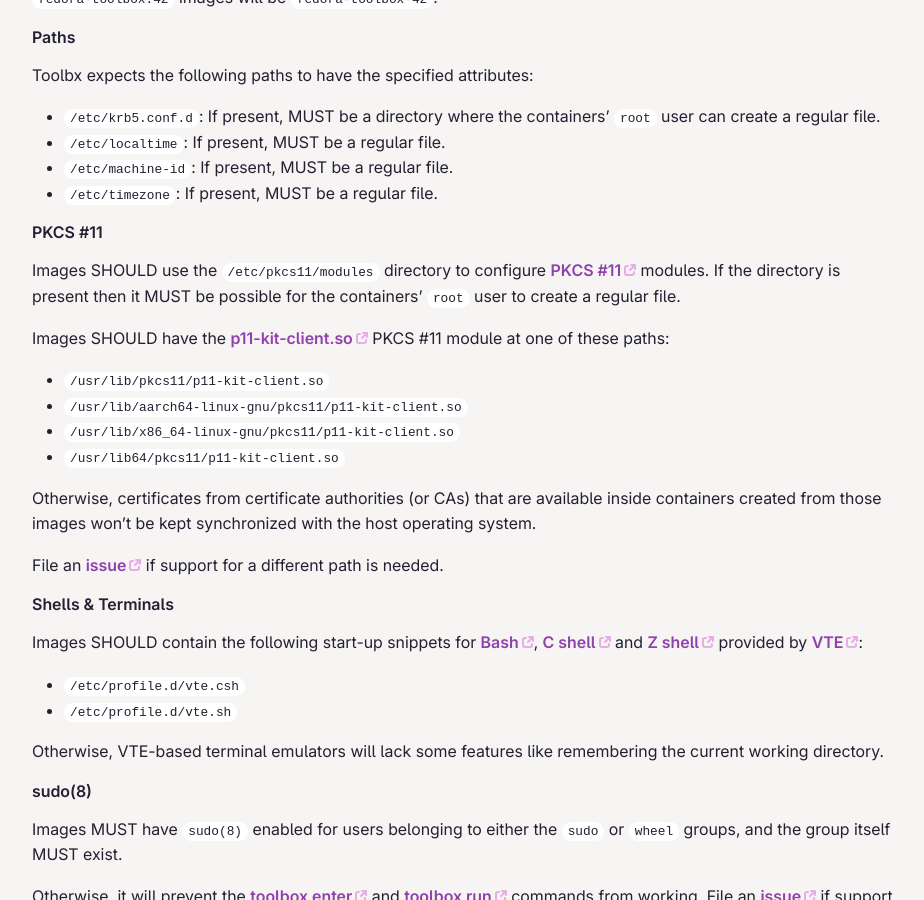
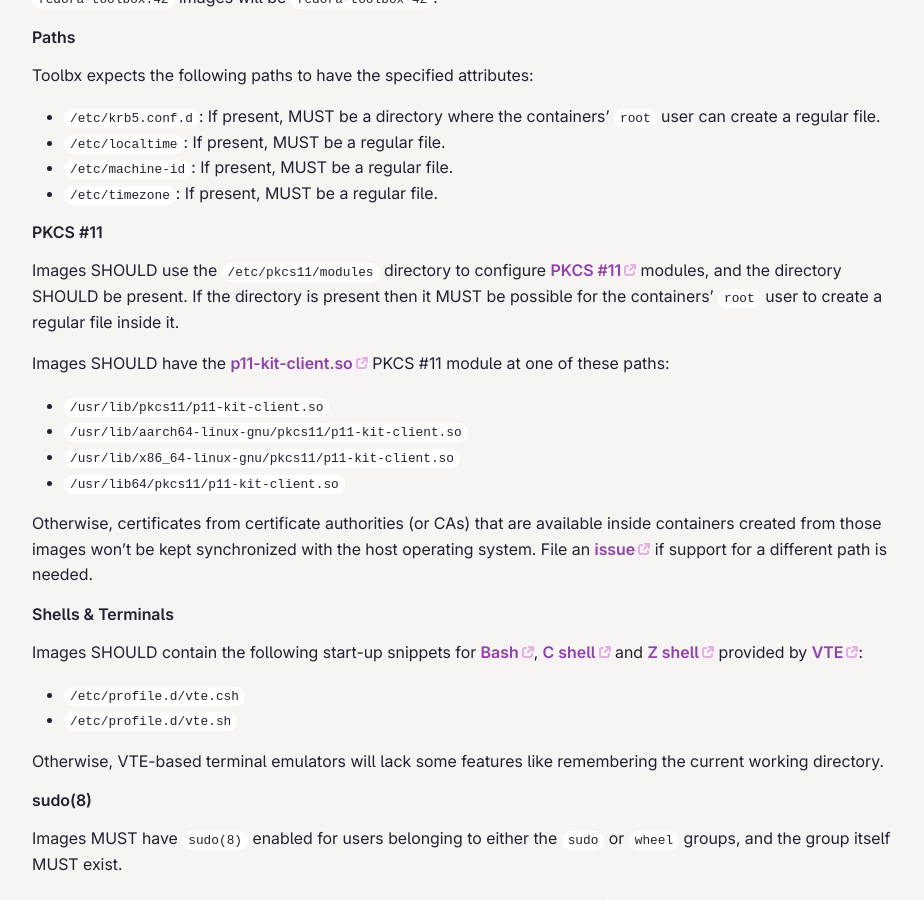
Before and after one commit to containers/containertoolbx.org, a Jekyll site: the page built from doc.md, in a window 1280 px wide and 900 px high, scrolled down 6199 px. Shown: the whole window, without its empty margins (176-1100 px from the left). Built offline with Jekyll 4.4.1, drawn with Linux system fonts in a browser that asks for light colours.

Commit message:
Tweak the text in the PKCS #11 sub-section for clarity and consistency
It wasn't clear if the /etc/pkcs11/modules directory should be present
if the images are configured to use it and that it should be possible to
create a file inside it.

There's no need to put the suggestion for filing an issue in a separate
paragraph.  Combining the paragraph shortens the text and structures it
as elsewhere.

Fallout from 8f8bf407e416bb6e36751161acf20180e3c6d1e8

https://github.com/containers/toolbox/issues/1606

```diff
--- a/doc.md
+++ b/doc.md
@@ -227,7 +227,7 @@
 
 #### PKCS #11
 
-Images SHOULD use the `/etc/pkcs11/modules` directory to configure [PKCS #11](https://en.wikipedia.org/wiki/PKCS_11) modules. If the directory is present then it MUST be possible for the containers' `root` user to create a regular file.
+Images SHOULD use the `/etc/pkcs11/modules` directory to configure [PKCS #11](https://en.wikipedia.org/wiki/PKCS_11) modules, and the directory SHOULD be present. If the directory is present then it MUST be possible for the containers' `root` user to create a regular file inside it.
 
 Images SHOULD have the [p11-kit-client.so](https://p11-glue.github.io/p11-glue/p11-kit/manual/p11-kit.html) PKCS #11 module at one of these paths:
 * `/usr/lib/pkcs11/p11-kit-client.so`
@@ -235,9 +235,7 @@
 * `/usr/lib/x86_64-linux-gnu/pkcs11/p11-kit-client.so`
 * `/usr/lib64/pkcs11/p11-kit-client.so`
 
-Otherwise, certificates from certificate authorities (or CAs) that are available inside containers created from those images won't be kept synchronized with the host operating system.
-
-File an [issue](https://github.com/containers/toolbox/issues/new) if support for a different path is needed.
+Otherwise, certificates from certificate authorities (or CAs) that are available inside containers created from those images won't be kept synchronized with the host operating system. File an [issue](https://github.com/containers/toolbox/issues/new) if support for a different path is needed.
 
 #### Shells & Terminals
 
```
